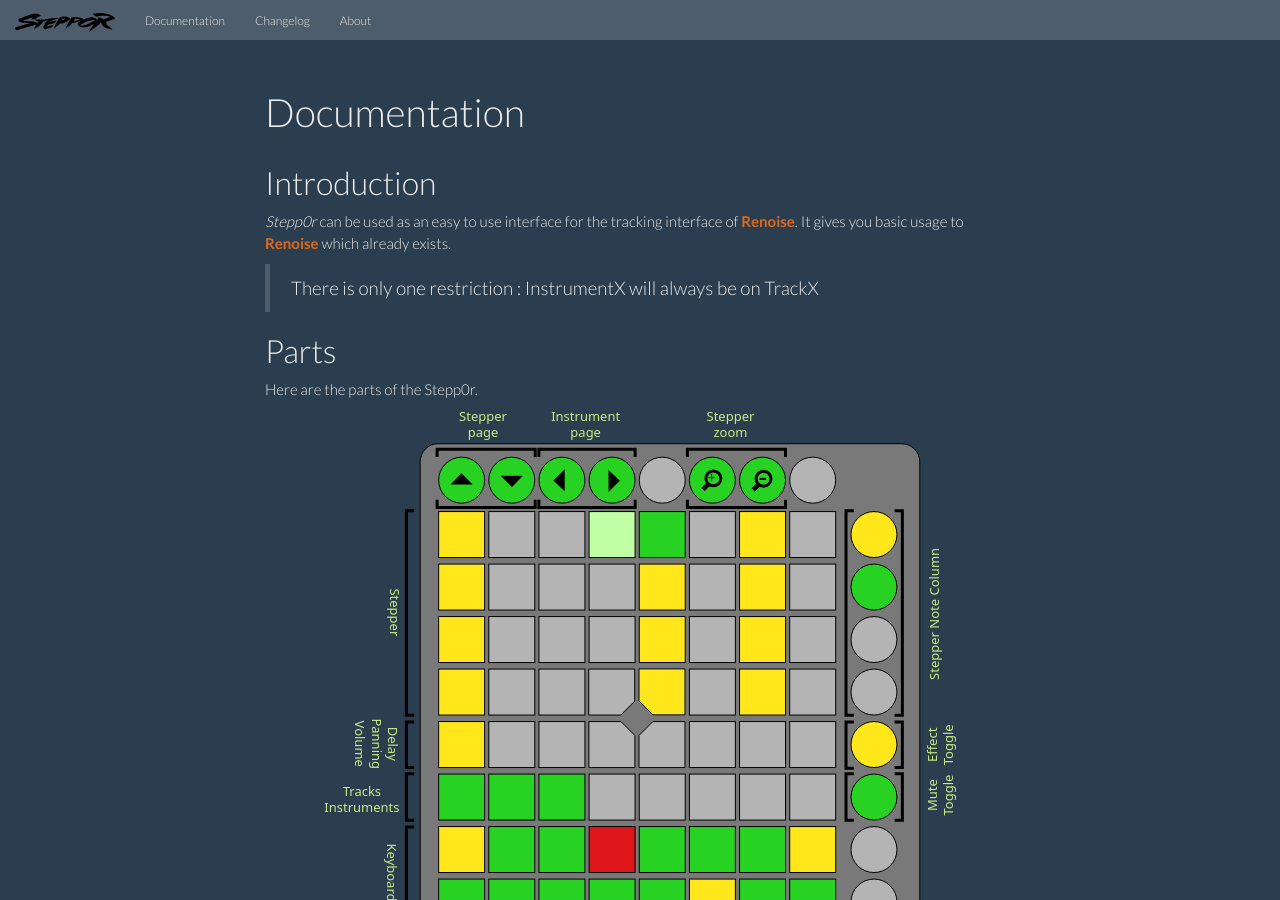
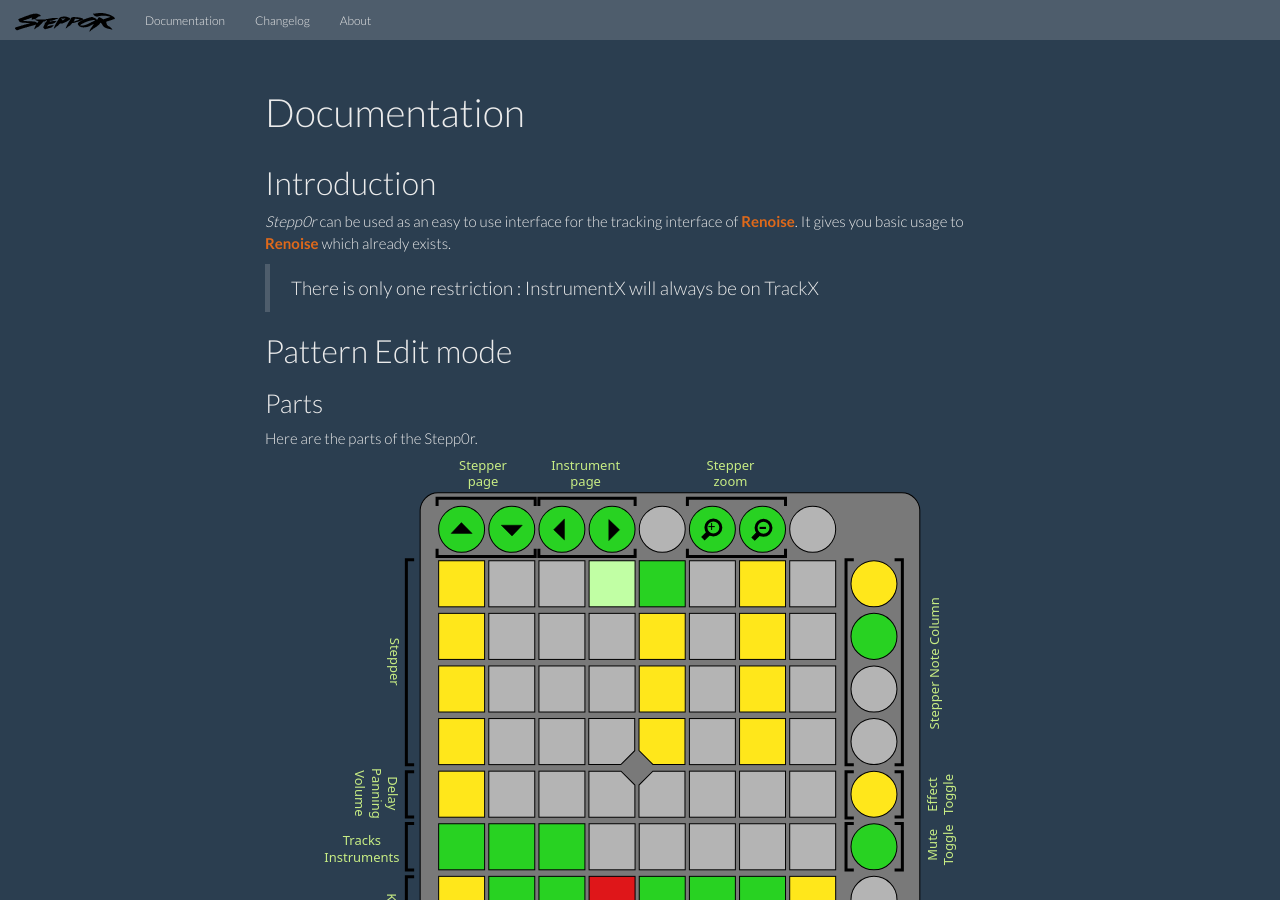
Before and after one commit to mrVanDalo/stepp0r, a Jekyll site: the page built from documentation.md, in a window 1280 px wide and 900 px high. Built offline with Jekyll 4.4.1, drawn with Linux system fonts in a browser that asks for light colours; nearby versions of some CDN libraries; a script that is not in the unit is left out; some of the changed text lies outside the part shown.

Commit message:
on updating the documentation

```diff
--- a/documentation.md
+++ b/documentation.md
@@ -15,7 +15,10 @@
 > There is only one restriction :
 > InstrumentX will always be on TrackX
 
-## Parts
+
+## Pattern Edit mode
+
+### Parts
 
 Here are the parts of the Stepp0r.
 
@@ -78,3 +81,7 @@
 #### Volume
 
 very obvious.
+
+
+
+## Adjustment Mode (aka Copy Paste mode)
```
